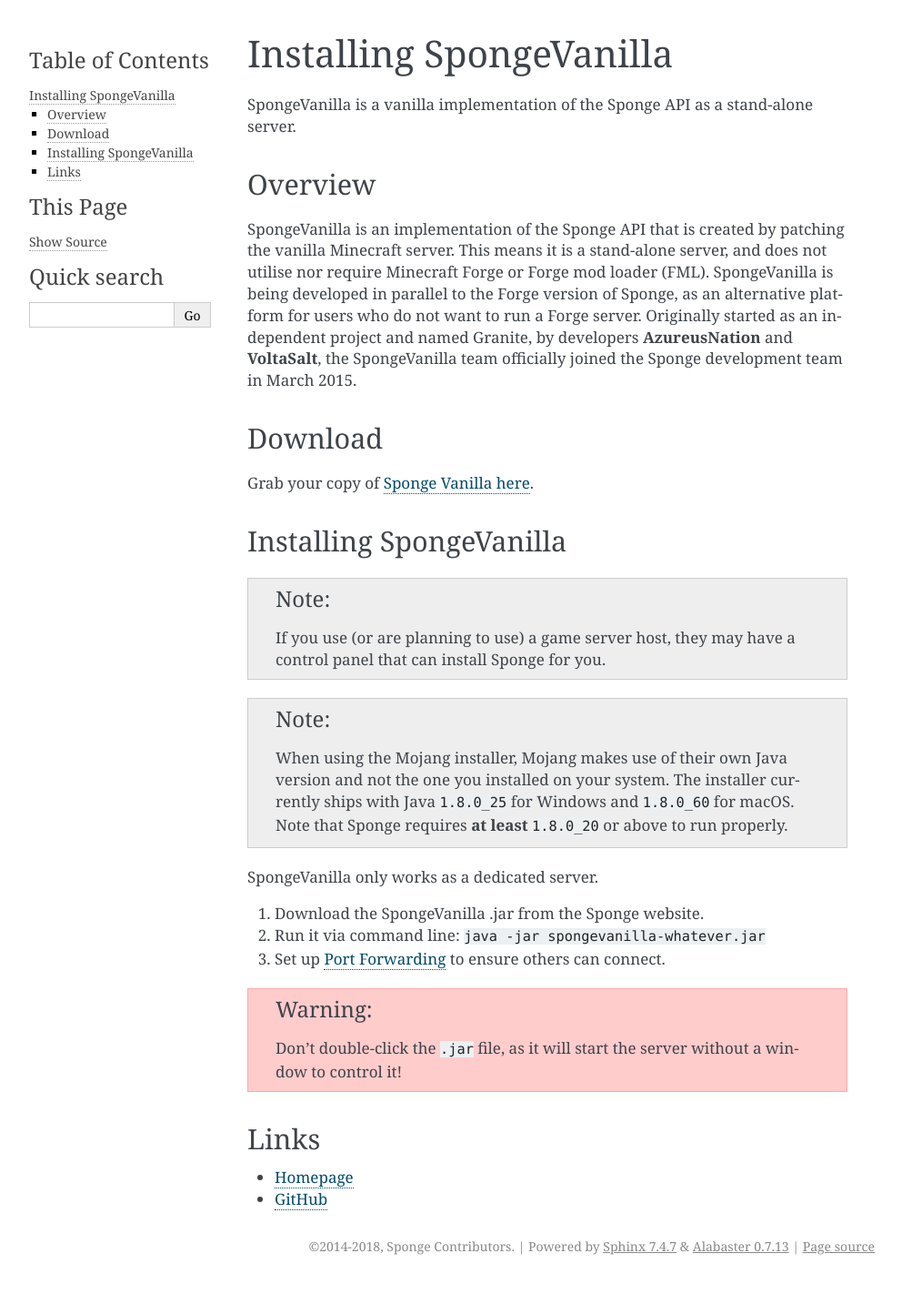
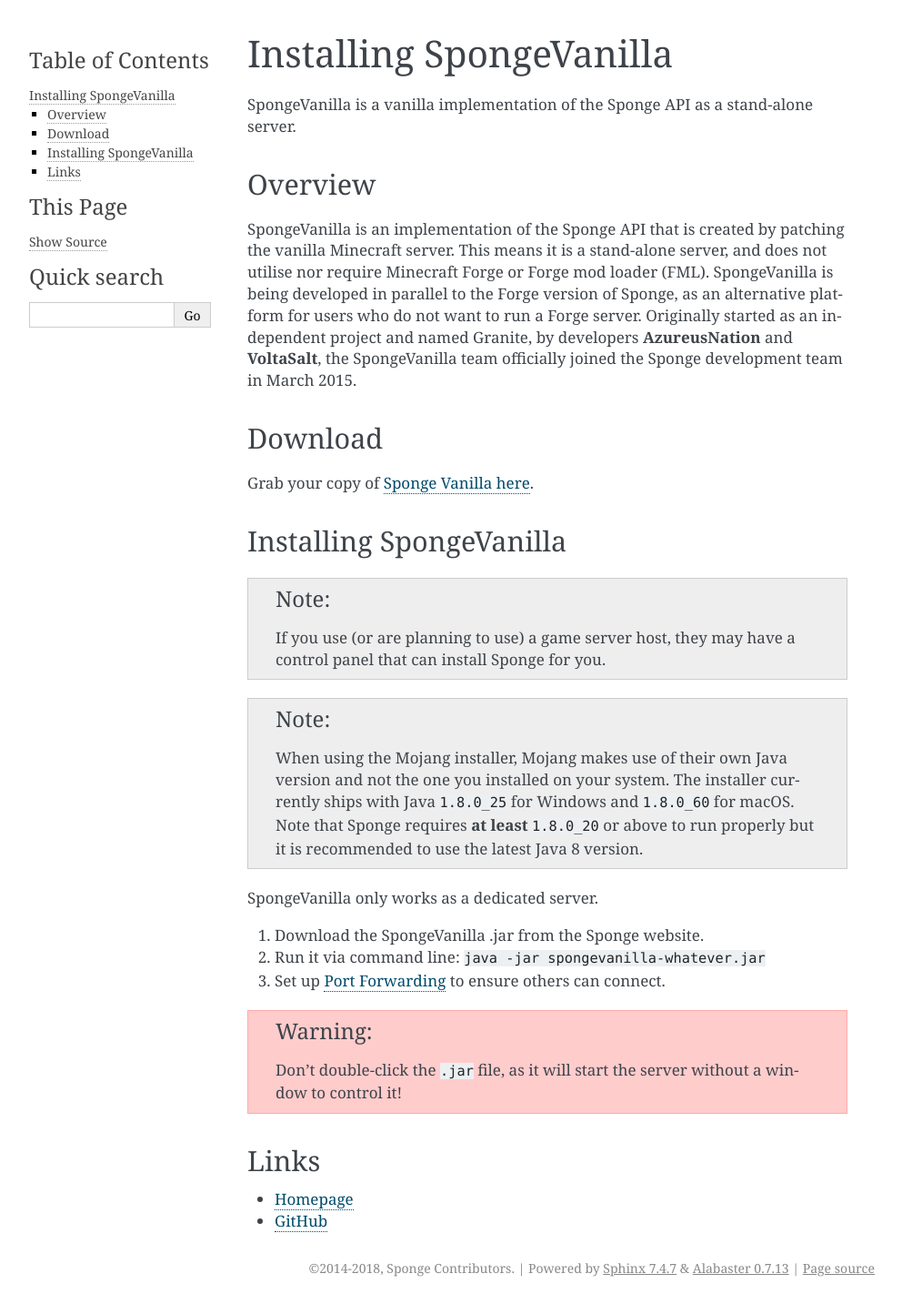
Before and after one commit to SpongePowered/SpongeDocs, a Sphinx documentation site: the page built from source/server/getting-started/implementations/spongevanilla.rst, in a window 1280 px wide. Shown: the whole page at 91% size, without its empty margins (148-1140 px from the left). Built offline with Sphinx 7.4.7, drawn with Linux system fonts in a browser that asks for light colours; pages that are not in the unit, such as notebooks, are missing from menus; before the commit the page ends 1409 px from its top, so only the background shows below that.

Commit message:
updated as per ST-DDT comments

```diff
--- a/source/server/getting-started/implementations/spongevanilla.rst
+++ b/source/server/getting-started/implementations/spongevanilla.rst
@@ -32,7 +32,7 @@
 
   When using the Mojang installer, Mojang makes use of their own Java version and not the one you installed on your
   system. The installer currently ships with Java ``1.8.0_25`` for Windows and ``1.8.0_60`` for macOS. Note that Sponge
-  requires **at least** ``1.8.0_20`` or above to run properly.
+  requires **at least** ``1.8.0_20`` or above to run properly but it is recommended to use the latest Java 8 version.
 
 SpongeVanilla only works as a dedicated server.
 
```
